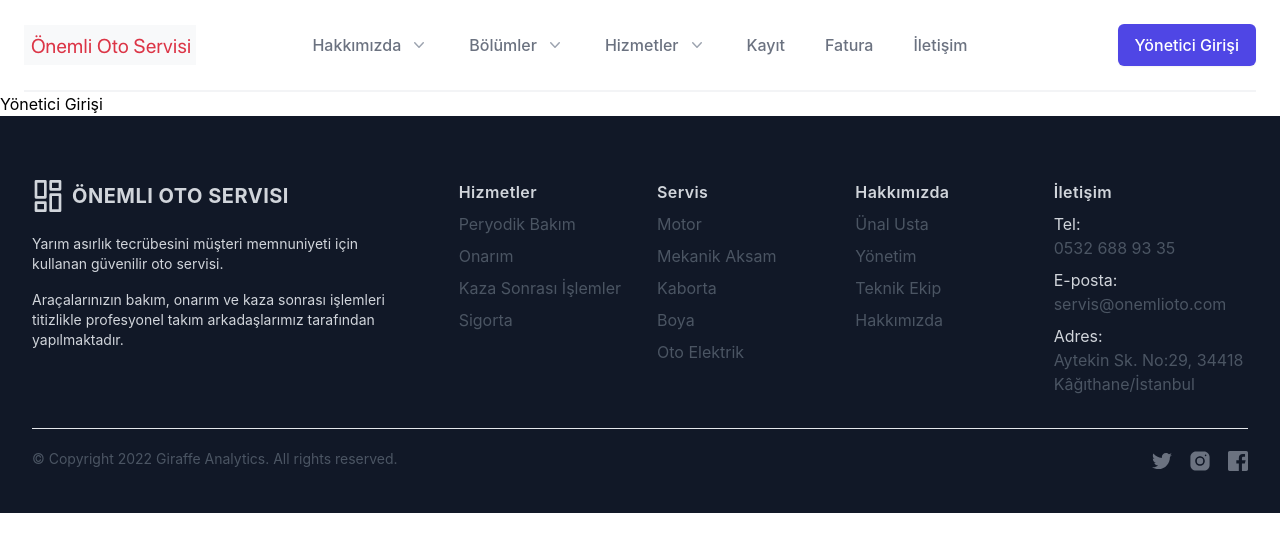
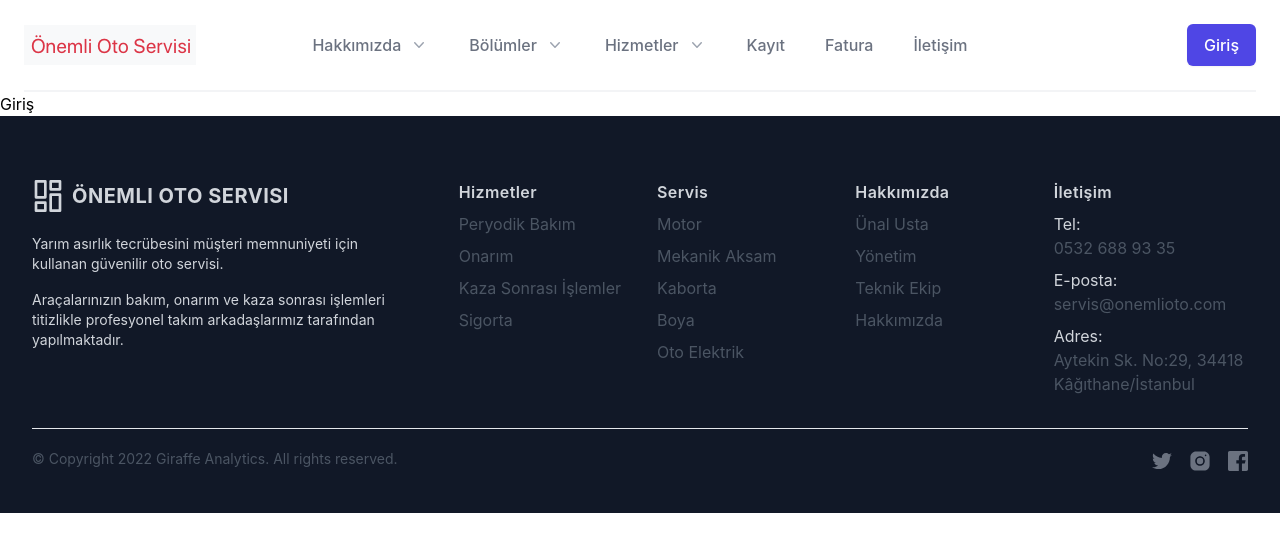
Before and after one commit to GokhanKaraomeroglu/Auto_Service_React, a React (Create React App) app: page /login in a window 1280 px wide. Shown: the top 552 px of the page. Built offline with nearby package versions, Linux system fonts and the light colour scheme.

Commit message:
Minor Changes done

```diff
--- a/src/components/NavbarTail.js
+++ b/src/components/NavbarTail.js
@@ -340,14 +340,15 @@
             </a>
           </Popover.Group>
           <div className="hidden md:flex items-center justify-end md:flex-1 lg:w-0">
-            {/* <a href="#" className="whitespace-nowrap text-base font-medium text-gray-500 hover:text-gray-900">
-              Üye Girişi
+            {/* <a href="/login"
+            className="ml-8 whitespace-nowrap inline-flex items-center justify-center px-4 py-2 border border-transparent rounded-md shadow-sm text-base font-medium text-white bg-indigo-600 hover:bg-indigo-700">
+              Müşteri Girişi
             </a> */}
             <a
               href="/login"
               className="ml-8 whitespace-nowrap inline-flex items-center justify-center px-4 py-2 border border-transparent rounded-md shadow-sm text-base font-medium text-white bg-indigo-600 hover:bg-indigo-700"
             >
-              Yönetici Girişi
+              Giriş
             </a>
           </div>
         </div>
@@ -436,7 +437,7 @@
                   Yönetici Girişi
                 </a>
                 <p className="mt-6 text-center text-base font-medium text-gray-500">
-                  Müşterimiz misiniz?{' '}
+                  Müşterimiz misiniz? {' '}
                   <a href="/login" className="text-indigo-600 hover:text-indigo-500">
                   Müşteri Girişi
                   </a>
--- a/src/pages/Login.js
+++ b/src/pages/Login.js
@@ -2,7 +2,7 @@
 
 function Login() {
 	return (
-		<div>Yönetici Girişi</div>
+		<div> Giriş </div>
 	)
 }
 
```
